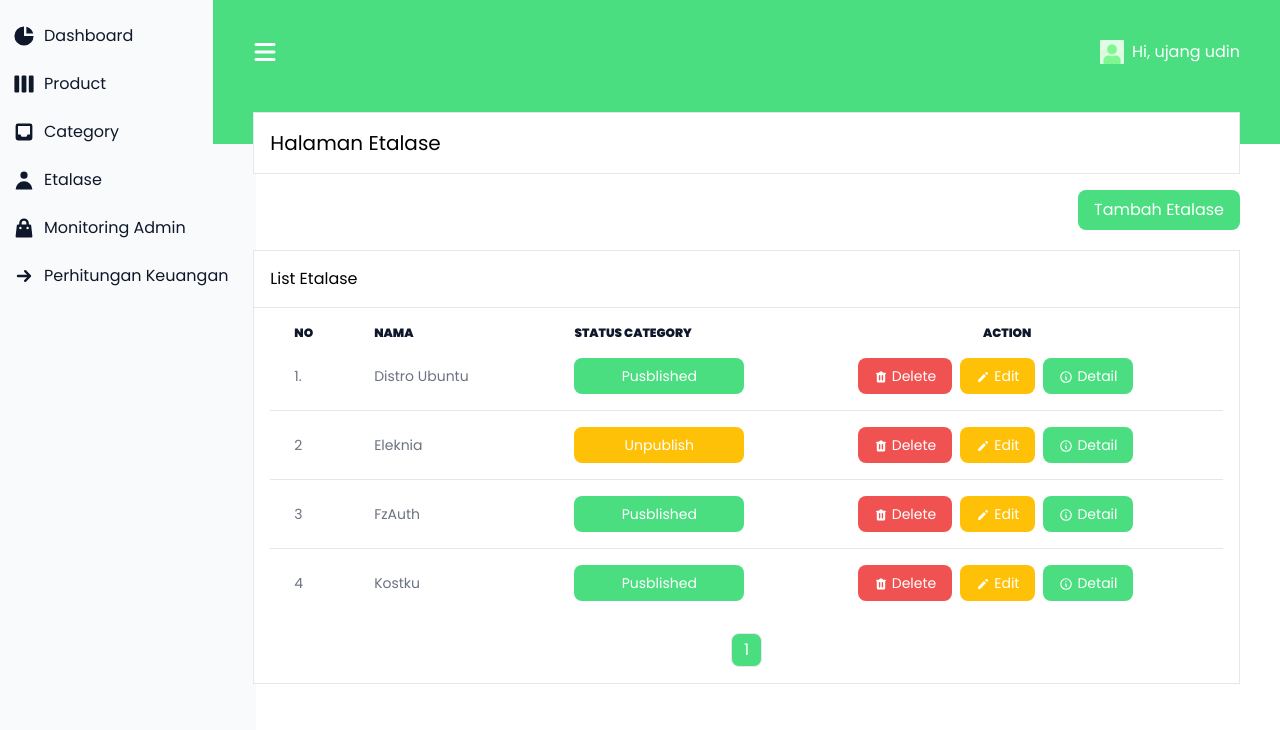
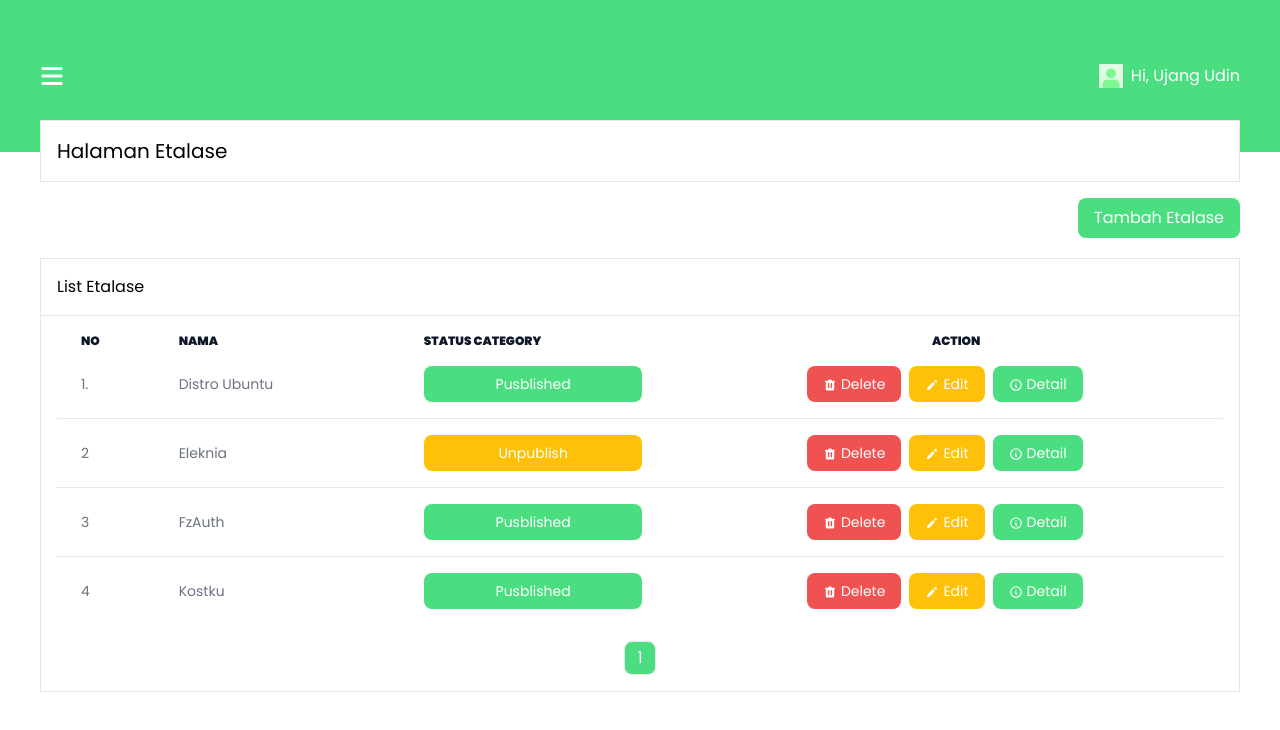
Before and after one commit to Syafiq1331/tokobajuku-fe, a Next.js app: page /admin/etalase/app in a window 1280 px wide. Shown: the top 730 px of the page. Built offline with nearby package versions, Linux system fonts and the light colour scheme.

Commit message:
update Layout.tsx and Navbar.tsx

```diff
--- a/src/components/admin/layout/Layout.tsx
+++ b/src/components/admin/layout/Layout.tsx
@@ -1,4 +1,4 @@
-import React, { ReactNode } from 'react';
+import React, { ReactNode, useState } from 'react';
 import Navbar from './Navbar';
 import Sidebar from './Sidebar';
 
@@ -8,15 +8,30 @@ interface LayoutProps {
 }
 
 const Layout = ({ children, className }: LayoutProps) => {
+  const [isSidebarOpen, setIsSidebarOpen] = useState(false);
+
+  const handleNavbarClick = () => {
+    setIsSidebarOpen(!isSidebarOpen);
+  };
+
   return (
     <div className='grid grid-cols-12 h-full'>
-      <Sidebar className='lg:col-span-2 lg:block hidden' />
-      <div className='lg:col-span-10 col-span-12'>
-        <Navbar />
+      <div className={`lg:col-span-2 fixed inset-y-0 left-0 z-50 bg-gray-200 overflow-hidden transition-transform duration-300 ease-in-out transform ${isSidebarOpen ? 'translate-x-0' : '-translate-x-full'}`}>
+        <Sidebar />
+      </div>
+      <div className={`lg:col-span-12 col-span-12 transition-all duration-300 ease-in-out ${isSidebarOpen ? 'lg:ml-64' : 'lg:ml-0'}`}>
+        <Navbar onClick={handleNavbarClick} />
         <div className={`px-10 py-4 ${className}`}>
           {children}
         </div>
       </div>
+      {/* Overlay to close sidebar when clicked outside */}
+      {isSidebarOpen && (
+        <div
+          className="fixed inset-0 bg-black bg-opacity-50 z-40 lg:hidden"
+          onClick={handleNavbarClick}
+        ></div>
+      )}
     </div>
   );
 };
--- a/src/components/admin/layout/Navbar.tsx
+++ b/src/components/admin/layout/Navbar.tsx
@@ -2,21 +2,25 @@ import Image from 'next/image';
 import React from 'react';
 import { FaBars } from "react-icons/fa6";
 
-const Navbar = () => {
+interface NavbarProps {
+  onClick: () => void;
+}
+
+const Navbar: React.FC<NavbarProps> = ({ onClick }) => {
   return (
-    <nav className=' bg-[#4ADE80] w-full px-10 py-20 pt-10 flex justify-between'>
-      <FaBars className='text-2xl text-white'/>
-      <div className='flex gap-x-2'>
-      <Image
-      src="/admin/avatar.png"
-      width={24}
-      height={25}
-      alt="Picture of the author"
-    />
-        <p className='text-white'>Hi, ujang udin</p>
+    <nav className='bg-[#4ADE80] w-full px-10 py-16 flex justify-between items-center'>
+      <FaBars className='text-2xl text-white cursor-pointer' onClick={onClick} />
+      <div className='flex gap-x-2 items-center'>
+        <Image
+          src="/admin/avatar.png"
+          width={24}
+          height={25}
+          alt="Avatar"
+        />
+        <p className='text-white'>Hi, Ujang Udin</p>
       </div>
     </nav>
   )
 }
 
-export default Navbar
+export default Navbar;
```
